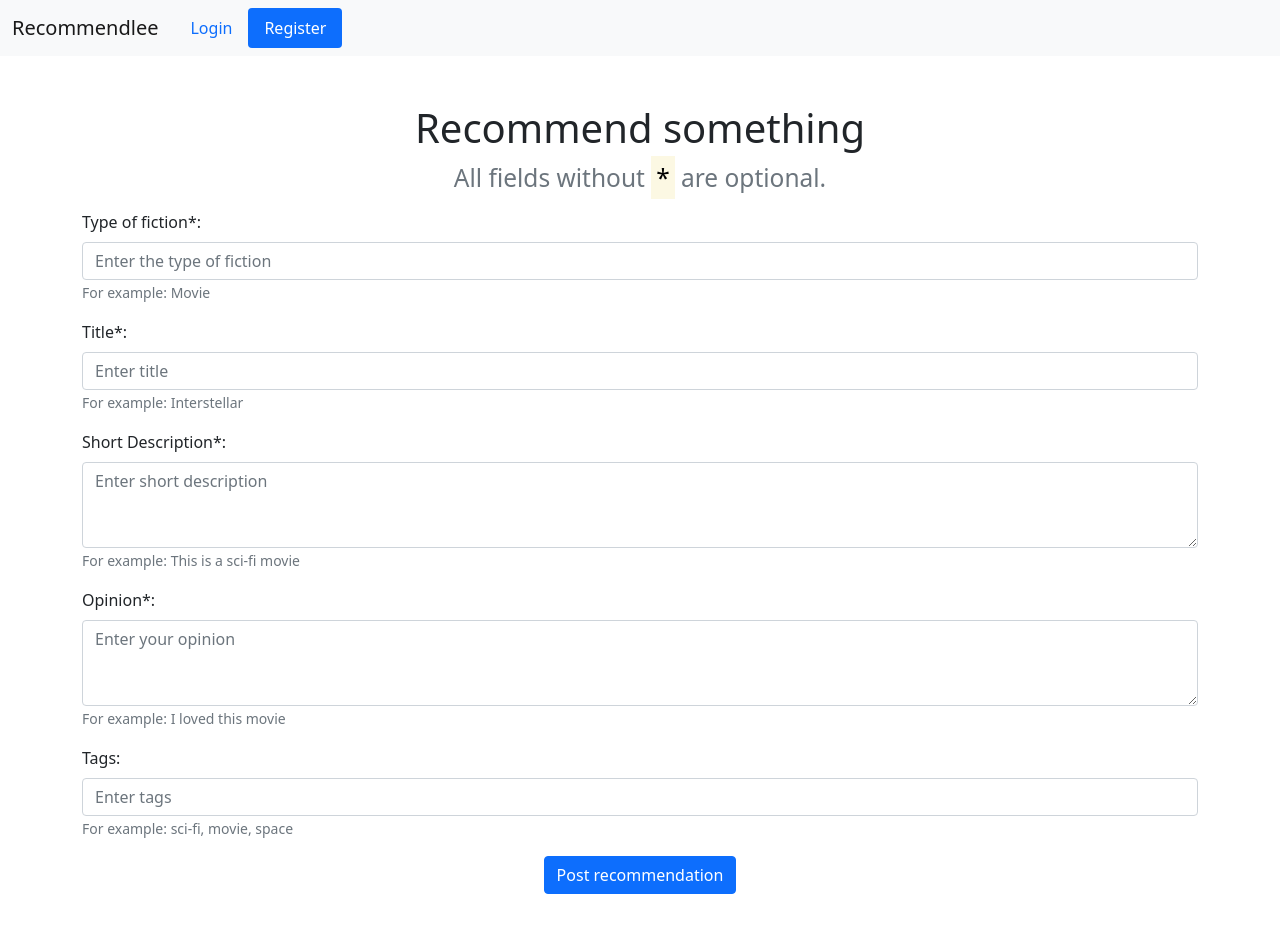
After one commit to Andrew-157/flask_project_2, a Flask app: template app/templates/recommendations/post_recommendation.html in a window 1280 px wide. The commit adds this page. Run offline with Flask 3, Linux system fonts and the light colour scheme; the template is opened without the code that fills it: values that come from a table or form of the project are taken from there, others are empty.

Commit message:
Post recommendation view

```diff
--- a/app/__init__.py
+++ b/app/__init__.py
@@ -5,6 +5,7 @@ from flask_sqlalchemy import SQLAlchemy
 from flask_migrate import Migrate
 from config import config
 from sqlalchemy.orm import DeclarativeBase
+
 
 def login_required(view):
     @functools.wraps(view)
@@ -31,6 +32,7 @@ def create_app(config_name: str = 'production'):
 
     from . import models
     from .auth.urls import bp as auth_bp
+    from .recommendations.urls import bp as recommendations_bp
     from .main import routes as main_routes
 
     db.init_app(app)
@@ -38,5 +40,6 @@ def create_app(config_name: str = 'production'):
 
     app.register_blueprint(auth_bp)
     app.register_blueprint(main_routes.bp)
+    app.register_blueprint(recommendations_bp)
 
     return app
--- a/app/auth/urls.py
+++ b/app/auth/urls.py
@@ -7,4 +7,4 @@ bp.add_url_rule(rule='/register/',
 bp.add_url_rule(rule='/login/',
                 view_func=Login.as_view(name='login'))
 bp.add_url_rule(rule='/update_profile/',
-                view_func=ChangeUser.as_view('change_user'))
+                view_func=ChangeUser.as_view(name='change_user'))
--- a/app/recommendations/forms.py
+++ b/app/recommendations/forms.py
@@ -1,7 +1,7 @@
 import re
 from flask import g
 from flask_wtf import FlaskForm
-from wtforms import StringField, PasswordField, EmailField, ValidationError
+from wtforms import StringField, PasswordField, EmailField, ValidationError, TextAreaField
 from wtforms.validators import InputRequired, Length, EqualTo, Email
 from werkzeug.security import check_password_hash
 from sqlalchemy import select
@@ -9,12 +9,14 @@ from sqlalchemy import select
 
 class PostRecommendationForm(FlaskForm):
     title = StringField(label='Title*:', validators=[InputRequired(),
-                                                     Length(min=5, max=255)])
-    short_description = StringField(label='Short Description*:',
-                                    validators=[InputRequired(),
-                                                Length(min=5)])
-    opinion = StringField(label='Opinion*:', validators=[InputRequired(),
-                                                         Length(min=5)])
+                                                     Length(min=3, max=255)])
+    short_description = TextAreaField(label='Short Description*:',
+                                      validators=[InputRequired(),
+                                                  Length(min=5)])
+    opinion = TextAreaField(label='Opinion*:', validators=[InputRequired(),
+                                                           Length(min=5)])
     fiction_type = StringField(label='Type of fiction*:',
                                validators=[InputRequired(),
-                                           Length(min=5, max=255)])
+                                           Length(min=3, max=255)])
+    tags = StringField(label='Tags:',
+                       validators=[Length(min=3, max=300)])
--- /dev/null
+++ b/app/recommendations/urls.py
@@ -0,0 +1,6 @@
+from .routes import bp
+from .routes import PostRecommendation
+
+
+bp.add_url_rule(
+    '/recommend/', view_func=PostRecommendation.as_view(name='post_recommendation'))
--- a/app/templates/main/index.html
+++ b/app/templates/main/index.html
@@ -5,5 +5,7 @@
 
 <div class="container py-5">
     <h1>Index page</h1>
+    <a href="{{ url_for('recommendations.post_recommendation') }}" class="btn btn-primary text-decoration-none">Create
+        Recommendation</a>
 </div>
 {% endblock %}
--- /dev/null
+++ b/app/templates/recommendations/post_recommendation.html
@@ -0,0 +1,64 @@
+{% extends 'base.html' %}
+
+{% block content %}
+<div class="container py-5">
+    <h1 class="text-center">Recommend something</h1>
+    <h3 class="text-muted text-center"><small>All fields without <mark>*</mark> are optional.</small></h3>
+    <form action="{{ url_for('recommendations.post_recommendation') }}" method="post">
+        {{ form.csrf_token }}
+        <div class="mb-3 mt-3">
+            {{ form.fiction_type.label(class="form-label") }}
+            {{ form.fiction_type(placeholder="Enter the type of fiction", class="form-control")}}
+            <p class="text-muted"><small>For example: Movie</small></p>
+            {% if form.fiction_type.errors %}
+            {% for error in form.fiction_type.errors %}
+            <p class="text-danger fw-bold">{{ error }}</p>
+            {% endfor %}
+            {% endif %}
+        </div>
+        <div class="mb-3 mt-3">
+            {{ form.title.label(class="form-label") }}
+            {{ form.title(placeholder="Enter title", class="form-control") }}
+            <p class="text-muted"><small>For example: Interstellar</small></p>
+            {% if form.title.errors %}
+            {% for error in form.title.errors %}
+            <p class="text-danger fw-bold">{{ error }}</p>
+            {% endfor %}
+            {% endif %}
+        </div>
+        <div class="mb-3 mt-3">
+            {{ form.short_description.label(class="form-label") }}
+            {{ form.short_description(placeholder="Enter short description", class="form-control", rows="3")}}
+            <p class="text-muted"><small>For example: This is a sci-fi movie</small></p>
+            {% if form.short_description.errors %}
+            {% for error in form.short_description.errors %}
+            <p class="text-danger fw-bold">{{ error }}</p>
+            {% endfor %}
+            {% endif %}
+        </div>
+        <div class="mb-3 mt-3">
+            {{ form.opinion.label(class="form-label") }}
+            {{ form.opinion(placeholder="Enter your opinion", class="form-control", rows="3")}}
+            <p class="text-muted"><small>For example: I loved this movie</small></p>
+            {% if form.opinion.errors %}
+            {% for error in form.opinion.errors %}
+            <p class="text-danger fw-bold">{{ error }}</p>
+            {% endfor %}
+            {% endif %}
+        </div>
+        <div class="mb-3 mt-3">
+            {{ form.tags.label(class="form-label") }}
+            {{ form.tags(placeholder="Enter tags", class="form-control") }}
+            <p class="text-muted"><small>For example: sci-fi, movie, space</small></p>
+            {% if form.tags.errors %}
+            {% for error in form.tags.errors %}
+            <p class="text-muted fw-bold">{{ error }}</p>
+            {% endfor %}
+            {% endif %}
+        </div>
+        <div class="text-center">
+            <button class="btn btn-primary" type="submit">Post recommendation</button>
+        </div>
+    </form>
+</div>
+{% endblock %}
```
Also changed, not shown: app/models.py (+6 -8 lines), app/recommendations/crud.py (added, +14 -0 lines), app/recommendations/routes.py (+92 -1 lines), migrations/versions/17651f477a37_.py (added, +32 -0 lines), migrations/versions/d3054ddc4d66_.py (added, +38 -0 lines).
